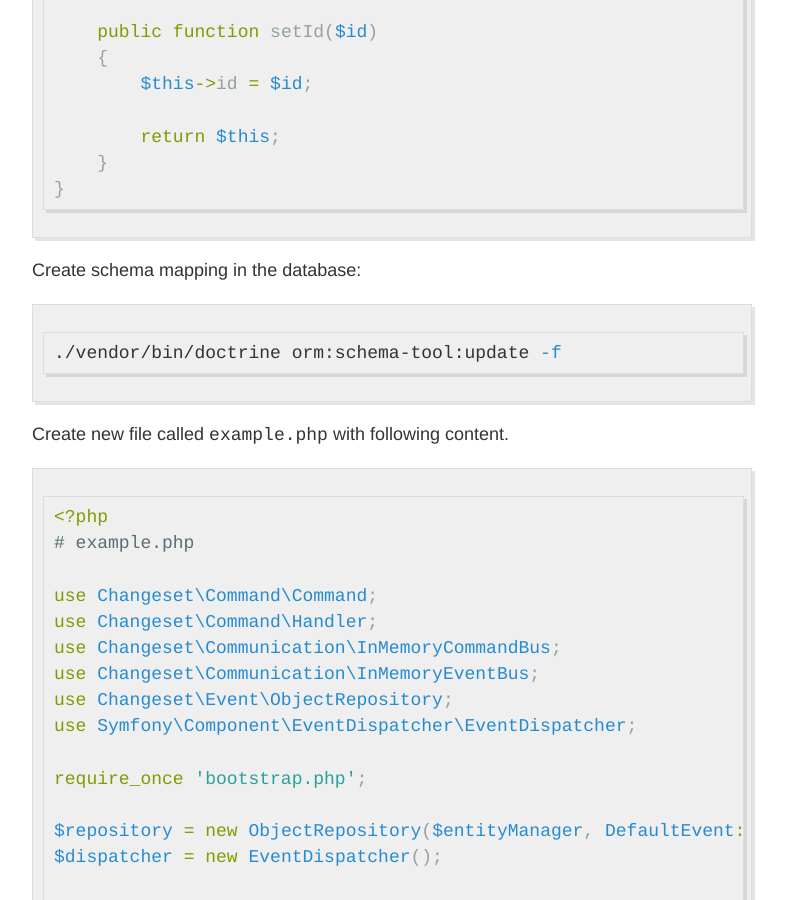
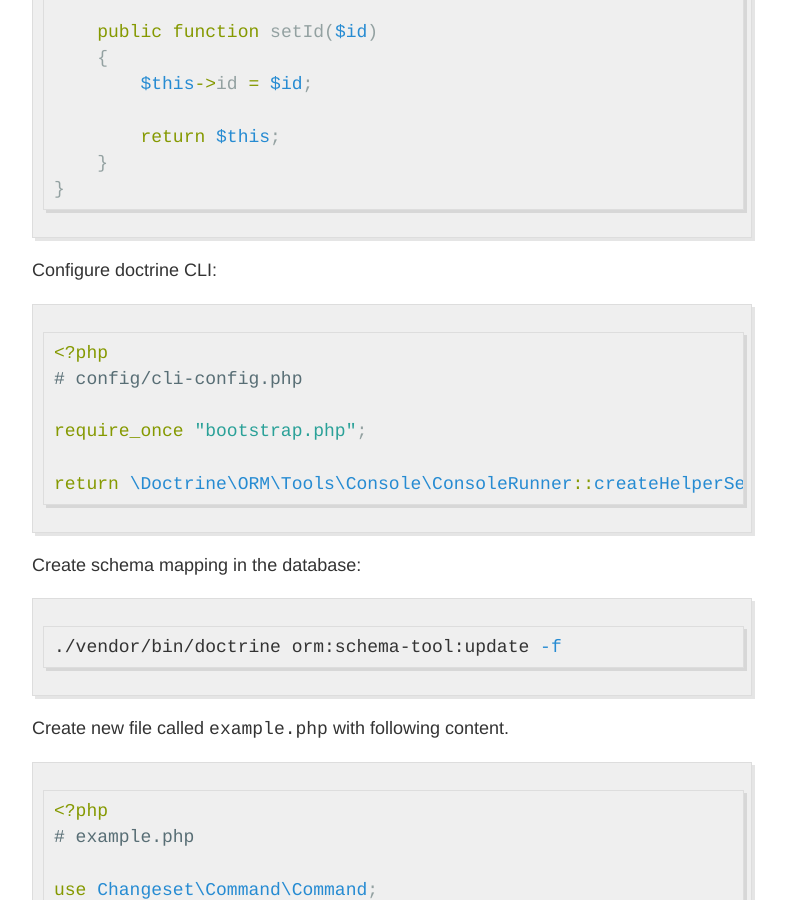
Before and after one commit to chgst/chgst.github.io, a Jekyll site: the page built from documentation.md, in a window 1280 px wide and 900 px high, scrolled down 2507 px. Shown: the whole window, without its empty margins (248-1034 px from the left). Built offline with Jekyll 4.4.1, drawn with Linux system fonts in a browser that asks for light colours; some of the changed text lies outside the part shown.

````diff
--- a/documentation.md
+++ b/documentation.md
@@ -95,6 +95,17 @@ class DefaultEvent extends Changeset\Event\Event
         return $this;
     }
 }
+```
+
+Configure doctrine CLI:
+
+```php
+<?php
+# config/cli-config.php
+
+require_once "bootstrap.php";
+
+return \Doctrine\ORM\Tools\Console\ConsoleRunner::createHelperSet($entityManager);
 ```
 
 Create schema mapping in the database:
````
Also changed, not shown: other parts of documentation.md (+2 -0 lines).
